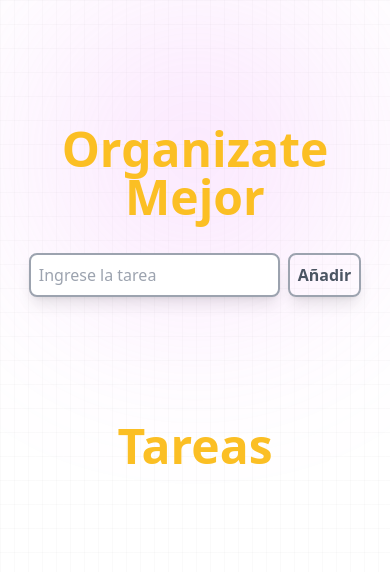
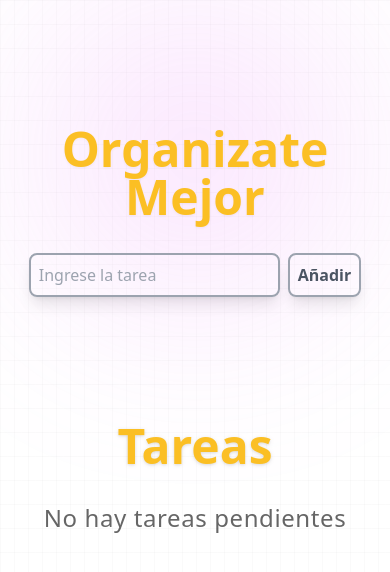
Before and after one commit to EBN10/Organizar-App, a React (Vite) app: page / in a window 390 px wide. Shown: the top 572 px of the page. Built offline with nearby package versions, Linux system fonts and the light colour scheme.

Commit message:
Añadida indicacion en ListaTareas

```diff
--- a/src/ListaTareas.jsx
+++ b/src/ListaTareas.jsx
@@ -3,10 +3,15 @@ import Tarea from './components/Tarea';
 function ListaTareas({ tareas, setTareas }) {
   return (
     <div className="w-full lg:h-full flex flex-col justify-center items-center">
-      <h1 className="text-5xl shrink-0 font-bold text-amber-400 text-center mb-8 lg:text-7xl">
+      <h1 className="text-5xl shrink-0 font-bold text-amber-400 text-center mb-8 lg:text-7xl drop-shadow">
         Tareas
       </h1>
       <div className="flex shrink-0 flex-col gap-3 items-center w-full max-w-screen-md lg:h-96 overflow-y-scroll pb-8">
+        {tareas.length === 0 && (
+          <p className="text-2xl tracking-wide opacity-60">
+            No hay tareas pendientes
+          </p>
+        )}
         {tareas.map((tarea) => (
           <Tarea
             key={tarea.id}
--- a/src/Principal.jsx
+++ b/src/Principal.jsx
@@ -13,18 +13,20 @@ function Principal({ setTareas, tareas }) {
   };
   return (
     <div className="w-full lg:w-1/2 lg:h-full h-1/2 shrink-0 flex flex-col justify-center items-center gap-8">
-      <h1 className="text-5xl lg:text-7xl font-bold text-amber-400 text-center">
-        Organizate <br /> Mejor
+      <h1 className="text-5xl lg:text-7xl font-bold text-amber-400 drop-shadow-sm text-center">
+        Organizate
+        <br />
+        Mejor
       </h1>
       <form className="flex gap-2 justify-center" onSubmit={manejarSubmit}>
         <input
           type="text"
           placeholder="Ingrese la tarea"
-          className="border-2 border-gray-400 rounded-lg p-2 w-70 shadow-lg text-gray-900 outline-amber-400 lg:text-xl"
+          className="border-2 bg-white/10 transition hover:scale-105 hover:shadow-xl hover:bg-gray-50 focus-visible:bg-gray-50 border-gray-400 rounded-lg p-2 w-70 shadow-lg text-gray-900 outline-amber-400 lg:text-xl"
           value={titulo}
           onChange={(e) => setTitulo(e.target.value)}
         />
-        <button className="border-2 border-gray-400 rounded-lg p-2 shadow-lg font-semibold text-gray-600 hover:bg-gray-50 transition hover:scale-105 hover:shadow-xl lg:text-xl">
+        <button className="border-2 bg-white/10 border-gray-400 rounded-lg p-2 shadow-lg font-semibold text-gray-600 hover:bg-gray-50 transition hover:scale-105 hover:shadow-xl lg:text-xl">
           Añadir
         </button>
       </form>
```
